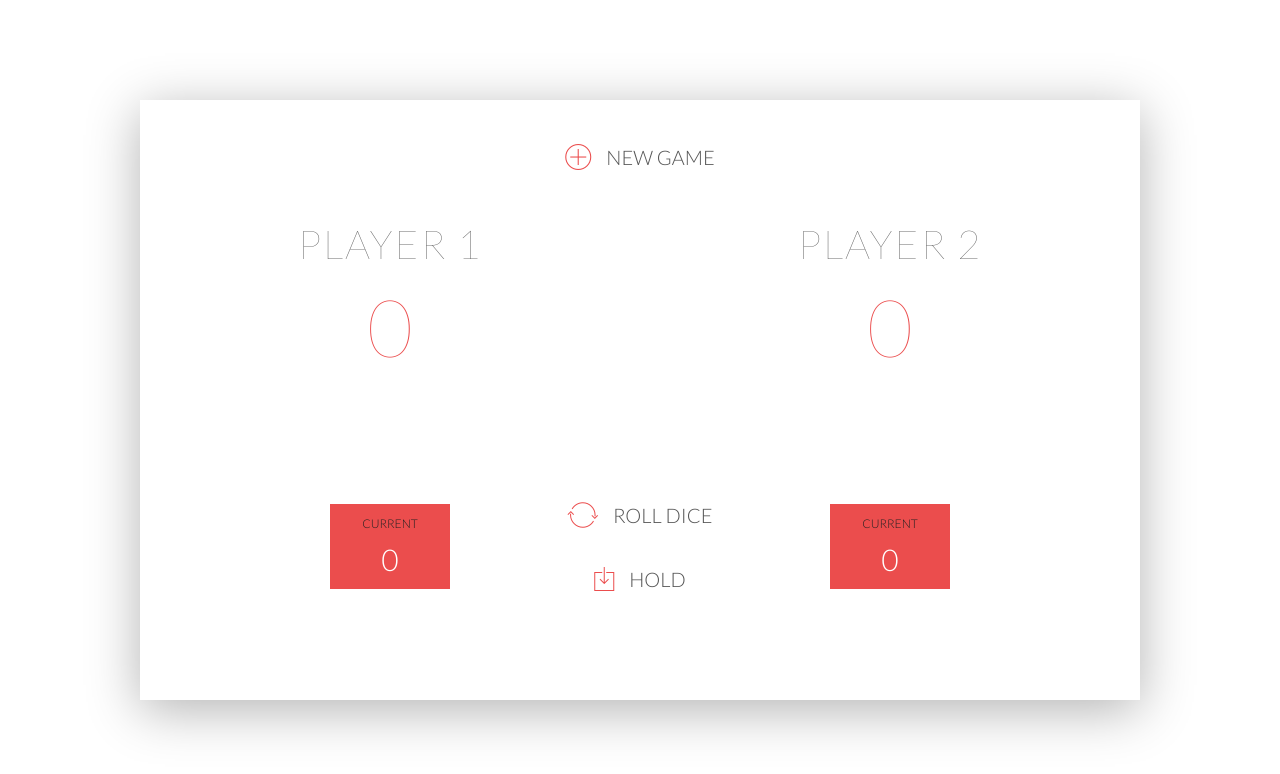
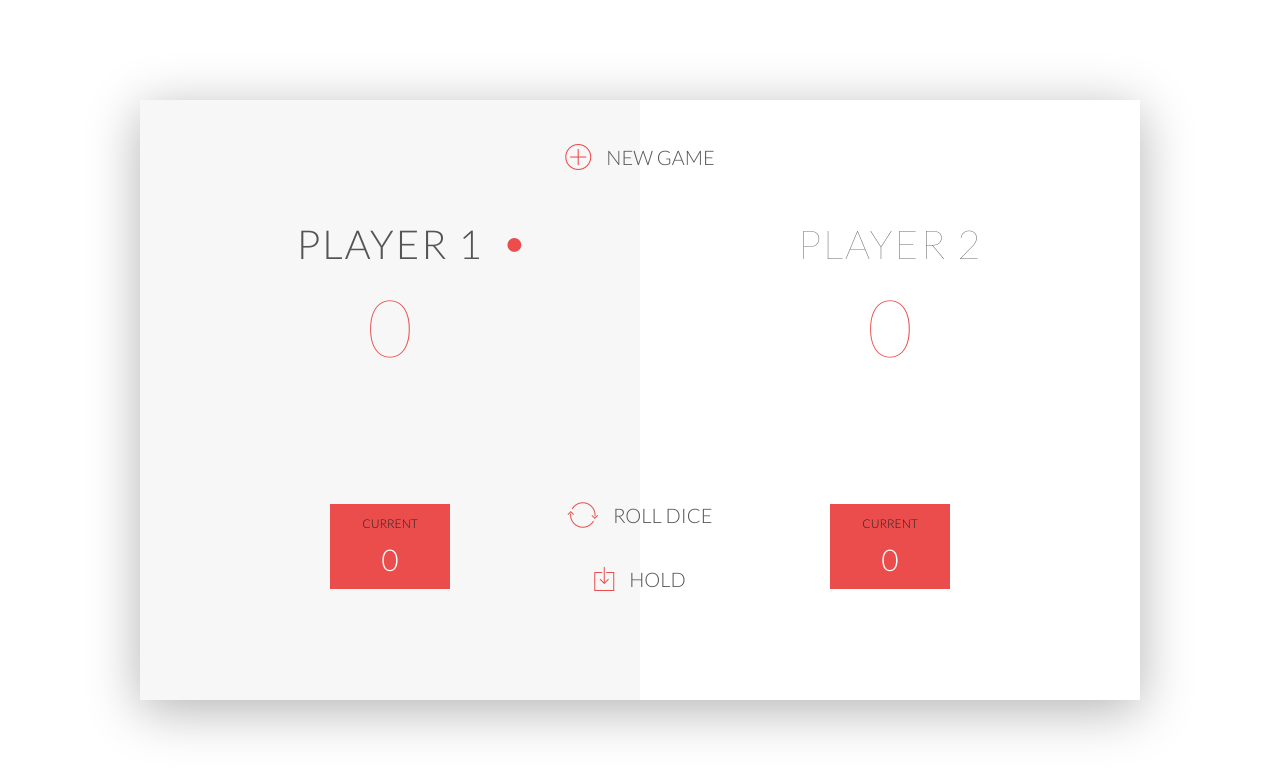
Before and after one commit to sabrina-32/Pig-Game, a plain HTML site: page index.html in a window 1280 px wide. Drawn offline with nearby package versions, Linux system fonts and the light colour scheme.

Commit message:
active player working

```diff
--- a/index.html
+++ b/index.html
@@ -11,7 +11,7 @@
 
     <body>
         <div class="wrapper clearfix">
-            <div class="player-0-panel">
+            <div class="player-0-panel active">
                 <div class="player-name" id="name-0">Player 1</div>
                 <div class="player-score" id="score-0">43</div>
                 <div class="player-current-box">
```
